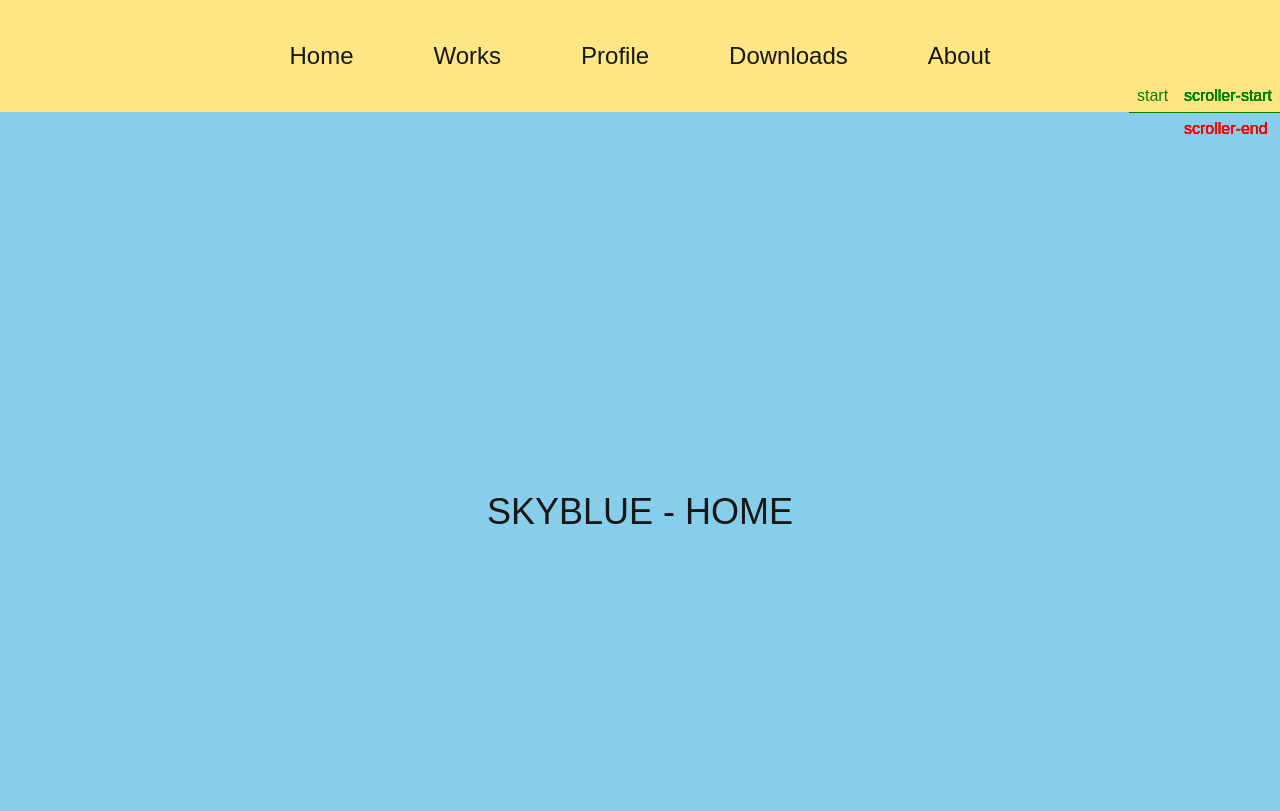
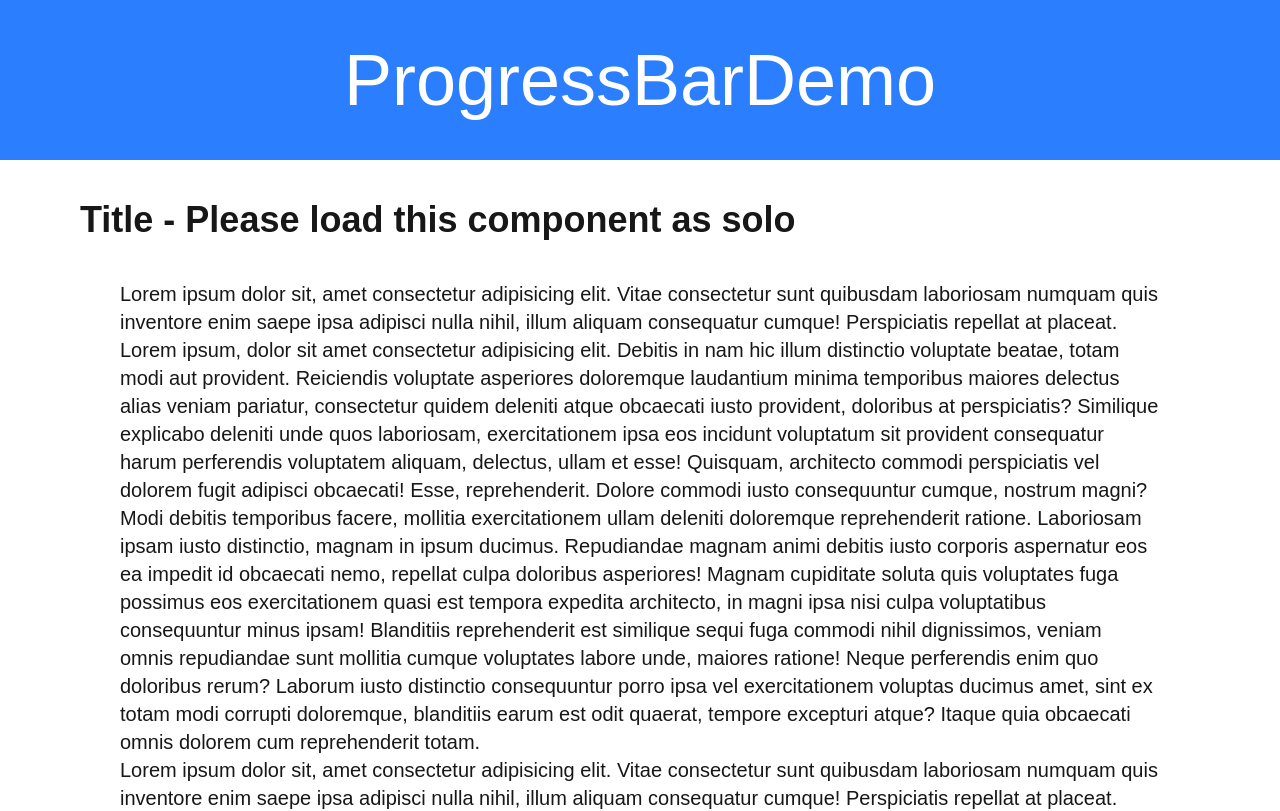
Before and after one commit to dev-zyrushiyao/gsap-sketchpad-v3, a Next.js app: page / in a window 1280 px wide. Shown: the top 811 px of the page. Built offline with nearby package versions, Linux system fonts and the light colour scheme.

Commit message:
added a new component.

```diff
--- a/app/component/ColorNav.tsx
+++ b/app/component/ColorNav.tsx
@@ -48,7 +48,7 @@ export default function ColorNav() {
           animation: gsap.to(navElem, { backgroundColor: navColor[index] }),
           start: () => `top ${navHeight}px`,
           end: () => `bottom ${navHeight}px`,
-          markers: true,
+          // markers: true,
           toggleActions: "restart none none reverse",
           immediateRender: false,
         });
@@ -62,7 +62,9 @@ export default function ColorNav() {
   );
   return (
     <div ref={container}>
-      <nav className="nav-wrapper bg-amber-200 flex lg:flex-row flex-col justify-center items-center p-10 gap-20 sticky top-0">
+      {/* <nav className="nav-wrapper bg-amber-200 flex lg:flex-row flex-col justify-center items-center p-10 gap-20 sticky top-0"> */}
+      <nav className="nav-wrapper bg-amber-200 flex lg:flex-row flex-col justify-center items-center p-10 gap-20  top-0">
+        ColorNav Demo
         {navItems.map((item, index) => {
           return (
             <div key={index} className="text-2xl">
--- /dev/null
+++ b/app/component/ProgressBarDemo.tsx
@@ -0,0 +1,161 @@
+import { useGSAP } from "@gsap/react";
+import gsap from "gsap";
+import { ScrollTrigger } from "gsap/ScrollTrigger";
+import React, { useRef } from "react";
+
+gsap.registerPlugin(ScrollTrigger);
+
+const comments: string[] = [
+  "First",
+  "This is great",
+  "Yo!",
+  "I disagree",
+  "I don't understand",
+];
+
+gsap.registerPlugin(ScrollTrigger);
+
+export default function ProgressBarDemo() {
+  const container = useRef<HTMLDivElement | null>(null);
+
+  useGSAP(
+    () => {
+      if (!container.current) return;
+
+      //element to animate
+      const progressBar =
+        container.current.querySelector<HTMLDivElement>(".progress-bar");
+
+      //tween animation
+      gsap.set(progressBar, { scaleX: 0, transformOrigin: "0% 50%" });
+      const progressBarTween = gsap.to(progressBar, {
+        paused: true,
+        scaleX: 1,
+      });
+
+      //Progress wrapper
+      const progressWrapper =
+        container.current.querySelector(".progress-wrapper");
+
+      //scroll trigger - Start Trigger and End Trigger
+      const contentWrapper =
+        container.current.querySelector<HTMLDivElement>(".content-wrapper");
+      const contentParagraph =
+        container.current.querySelector<HTMLDivElement>(".content-paragraph");
+
+      const banner = container.current.querySelector(
+        ".banner",
+      ) as HTMLDivElement;
+
+      //if you use onupdate to trigger the progress remove the animation object property to avoid conflict triggering the native scrollTrigger
+      //set once object to kill the scrollTrigger after it is done animating
+      ScrollTrigger.create({
+        trigger: contentWrapper,
+        endTrigger: contentParagraph,
+        // animation: progressBarTween,
+        start: `top ${banner.offsetHeight / 2}`,
+        end: `bottom bottom`,
+        once: true,
+        markers: true,
+        onLeave: () => {
+          progressWrapper?.classList.remove("fixed");
+        },
+        onUpdate: (self) => {
+          // imitating the scrub
+          if (self.progress > progressBarTween.progress()) {
+            progressBarTween.progress(self.progress);
+          }
+        },
+      });
+    },
+    { scope: container },
+  );
+
+  return (
+    <div ref={container}>
+      <div className="banner bg-blue-500 relative h-40 w-full ">
+        <p className="absolute top-1/2 left-1/2 -translate-1/2 inline text-white lg:text-7xl">
+          ProgressBarDemo
+        </p>
+      </div>
+      <section className="article">
+        <div className="article-wrapper flex flex-col">
+          <div className="content-wrapper px-20 py-10">
+            <h2 className="text-4xl font-bold">
+              Title - Please load this component as solo
+            </h2>
+            <div className="content-paragraph text-xl p-10">
+              {Array.from({ length: 5 }, (_, index) => {
+                return (
+                  <p key={index}>
+                    Lorem ipsum dolor sit, amet consectetur adipisicing elit.
+                    Vitae consectetur sunt quibusdam laboriosam numquam quis
+                    inventore enim saepe ipsa adipisci nulla nihil, illum
+                    aliquam consequatur cumque! Perspiciatis repellat at
+                    placeat. Lorem ipsum, dolor sit amet consectetur adipisicing
+                    elit. Debitis in nam hic illum distinctio voluptate beatae,
+                    totam modi aut provident. Reiciendis voluptate asperiores
+                    doloremque laudantium minima temporibus maiores delectus
+                    alias veniam pariatur, consectetur quidem deleniti atque
+                    obcaecati iusto provident, doloribus at perspiciatis?
+                    Similique explicabo deleniti unde quos laboriosam,
+                    exercitationem ipsa eos incidunt voluptatum sit provident
+                    consequatur harum perferendis voluptatem aliquam, delectus,
+                    ullam et esse! Quisquam, architecto commodi perspiciatis vel
+                    dolorem fugit adipisci obcaecati! Esse, reprehenderit.
+                    Dolore commodi iusto consequuntur cumque, nostrum magni?
+                    Modi debitis temporibus facere, mollitia exercitationem
+                    ullam deleniti doloremque reprehenderit ratione. Laboriosam
+                    ipsam iusto distinctio, magnam in ipsum ducimus. Repudiandae
+                    magnam animi debitis iusto corporis aspernatur eos ea
+                    impedit id obcaecati nemo, repellat culpa doloribus
+                    asperiores! Magnam cupiditate soluta quis voluptates fuga
+                    possimus eos exercitationem quasi est tempora expedita
+                    architecto, in magni ipsa nisi culpa voluptatibus
+                    consequuntur minus ipsam! Blanditiis reprehenderit est
+                    similique sequi fuga commodi nihil dignissimos, veniam omnis
+                    repudiandae sunt mollitia cumque voluptates labore unde,
+                    maiores ratione! Neque perferendis enim quo doloribus rerum?
+                    Laborum iusto distinctio consequuntur porro ipsa vel
+                    exercitationem voluptas ducimus amet, sint ex totam modi
+                    corrupti doloremque, blanditiis earum est odit quaerat,
+                    tempore excepturi atque? Itaque quia obcaecati omnis dolorem
+                    cum reprehenderit totam.
+                  </p>
+                );
+              })}
+            </div>
+          </div>
+          <div className="progress-area bg-gray-500">
+            <div className="progress-wrapper fixed bg-white bottom-0 border-2 border-gray-100 w-full flex flex-col justify-center items-center gap-1 p-5">
+              <p className="text-2xl bottom-5">Reading Progress</p>
+              <div className="progress-border border-2 border-gray-500 w-200 h-5 rounded-2xl flex flex-col justify-items-center items-center overflow-clip">
+                <div className="progress-bar bg-green-400 w-full h-5 rounded-2xl"></div>
+              </div>
+            </div>
+          </div>
+        </div>
+      </section>
+      <section className="comments bg-blue-300 p-7">
+        <h3 className="font-bold text-6xl p-3">Comments</h3>
+        <div className="comments-wrapper flex flex-col justify-center items-center gap-3">
+          {comments.map((comment, index) => {
+            return (
+              <div
+                key={index}
+                className="bg-blue-800 text-white text-2xl rounded-2xl w-full p-5"
+              >
+                {comment}
+              </div>
+            );
+          })}
+        </div>
+      </section>
+      <section>
+        <footer className="bg-black text-white h-100 text-5xl flex flex-col items-center justify-center">
+          Footer
+        </footer>
+      </section>
+    </div>
+  );
+}
--- a/app/component/ScrollIntro.tsx
+++ b/app/component/ScrollIntro.tsx
@@ -140,8 +140,6 @@ export default function ScrollIntro() {
 
         gsap.set(contentWrapper, { autoAlpha: 1 });
 
-        ScrollTrigger.update();
-
         // enable this code only when loading this component solo
         ScrollTrigger.create({
           trigger: hero,
@@ -152,6 +150,8 @@ export default function ScrollIntro() {
           start: "top top",
           end: "+=3000px",
         });
+
+        ScrollTrigger.refresh();
       }
     },
     { scope: container },
@@ -159,12 +159,12 @@ export default function ScrollIntro() {
 
   return (
     <div ref={container} className="h-fit">
-      {/* <div className="hero bg-gray-300 h-screen  relative overflow-hidden">
-        <div className="circle bg-green-500 top-1/2 h-20 w-20 rounded-full opacity-0 absolute"></div>
+      <div className="hero bg-gray-300 h-screen  relative overflow-hidden">
+        {/* <div className="circle bg-green-500 top-1/2 h-20 w-20 rounded-full opacity-0 absolute"></div>
         <div className="greeting opacity-0 gap-4 top-1/2 left-1/2 -translate-x-1/2 -translate-y-1/2 absolute">
           <p className="greet-1 text-5xl font-bold">Hello</p>
           <p className="greet-2 text-5xl font-bold">Welcome to GSAP</p>
-        </div>
+        </div> */}
         <div className="message-wrapper text-5xl opacity-0">
           {displayMessage.map((message, index) => {
             return (
@@ -177,7 +177,7 @@ export default function ScrollIntro() {
             );
           })}
         </div>
-      </div> */}
+      </div>
       <div className="content-wrapper w-full h-fit p-20  ">
         <div className="content flex flex-col gap-10 ">
           <h3 className="text-6xl font-bold">
--- a/app/page.tsx
+++ b/app/page.tsx
@@ -13,6 +13,10 @@ import LocomotiveScroll from "locomotive-scroll";
 import gsap from "gsap";
 import SectionDemo from "./component/SectionDemo";
 import ColorNav from "./component/ColorNav";
+import ProgressBarDemo from "./component/ProgressBarDemo";
+import { ScrollTrigger } from "gsap/ScrollTrigger";
+
+gsap.registerPlugin(ScrollTrigger);
 
 export default function Home() {
   const container = useRef<HTMLDivElement>(null);
@@ -33,6 +37,8 @@ export default function Home() {
           gsap.ticker.remove(render);
         },
       });
+      // // Recalculate ScrollTrigger after Locomotive has initialized
+      // ScrollTrigger.update();
     },
     { scope: container },
   );
@@ -48,8 +54,9 @@ export default function Home() {
       <ScrollIntro />
       <BlankDiv />
       <SectionDemo />
-      <BlankDiv /> */}
-      <ColorNav />
+      <BlankDiv />
+      <ColorNav /> */}
+      <ProgressBarDemo />
     </div>
   );
 }
```
